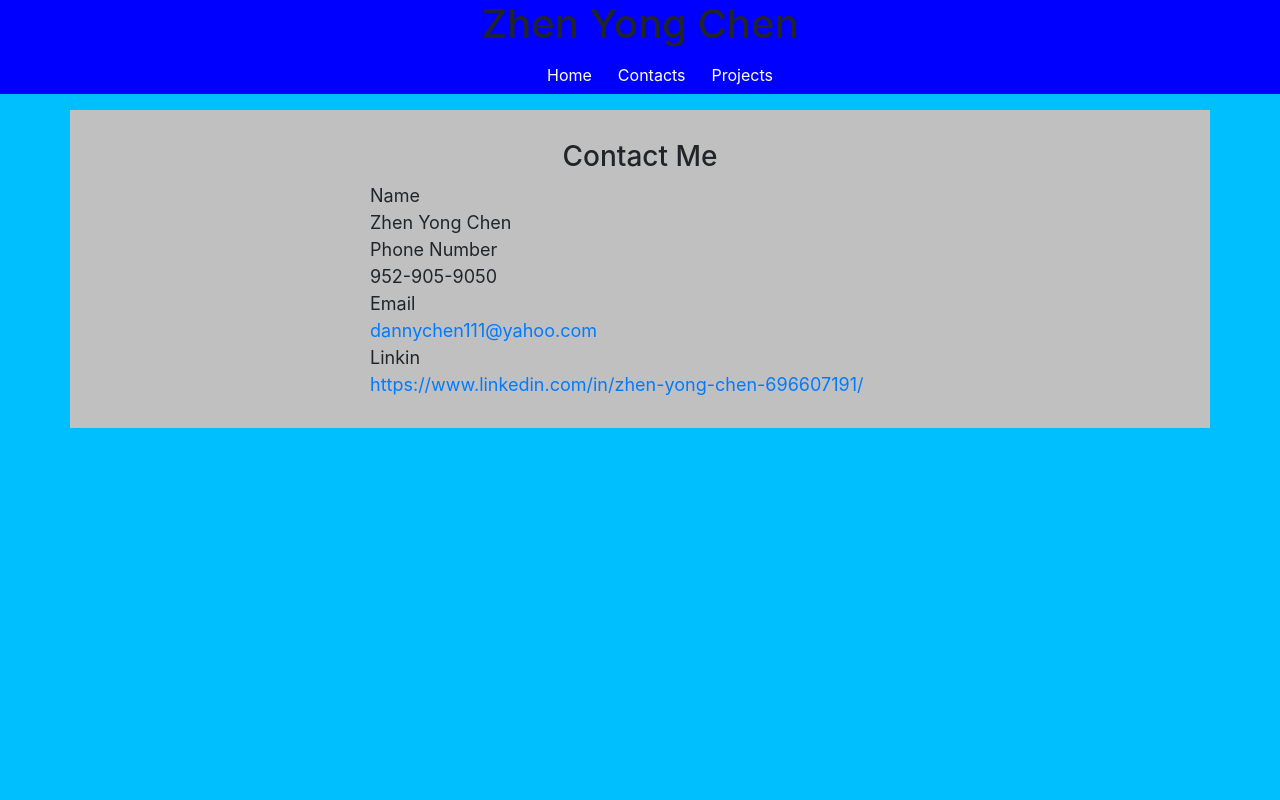
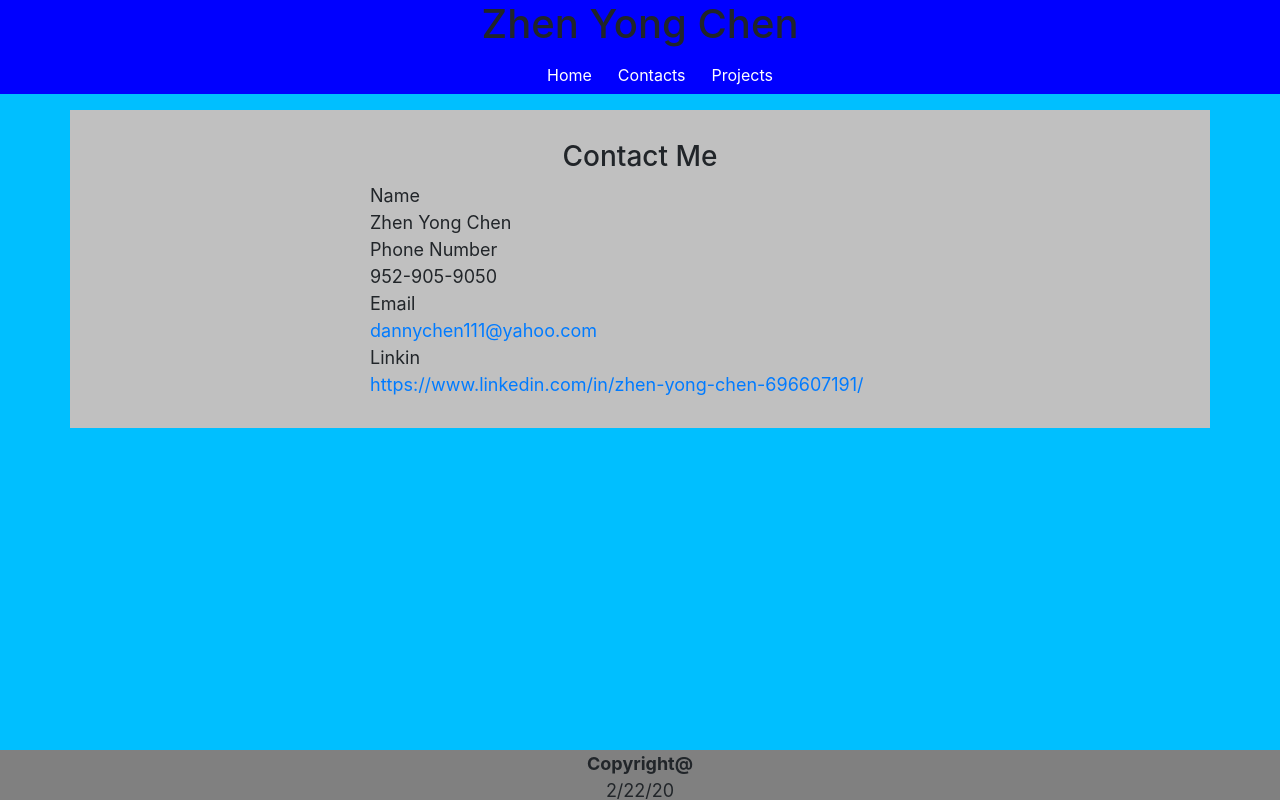
Before and after one commit to Chen3337/portfolio, a React (Create React App) app: page /contact in a window 1280 px wide. Built offline with nearby package versions, Linux system fonts and the light colour scheme.

Commit message:
added a footer

```diff
--- a/src/component/Container.js
+++ b/src/component/Container.js
@@ -4,6 +4,7 @@ import Nav from "./Nav";
 import Home from "./Home";
 import Contact from "./Contact";
 import Project from "./Project";
+import Footer from "./Footer";
 function Container() {
     return (
         <Router>
@@ -16,6 +17,7 @@ function Container() {
                     <Route component={Home} />
                 </Switch>
             </div>
+            <Footer />
         </Router>
     );
 }
--- a/src/component/Footer.js
+++ b/src/component/Footer.js
@@ -1,7 +1,12 @@
 import React from 'react';
 
 function Footer(){
-
+    return(
+        <div style={{position:"fixed", bottom:"0",width:"100%", height:"50px", backgroundColor:"gray"}}>
+            <b>Copyright@</b>
+            <p>2/22/20</p>
+        </div>
+    )
 }
 
 export default Footer
```
